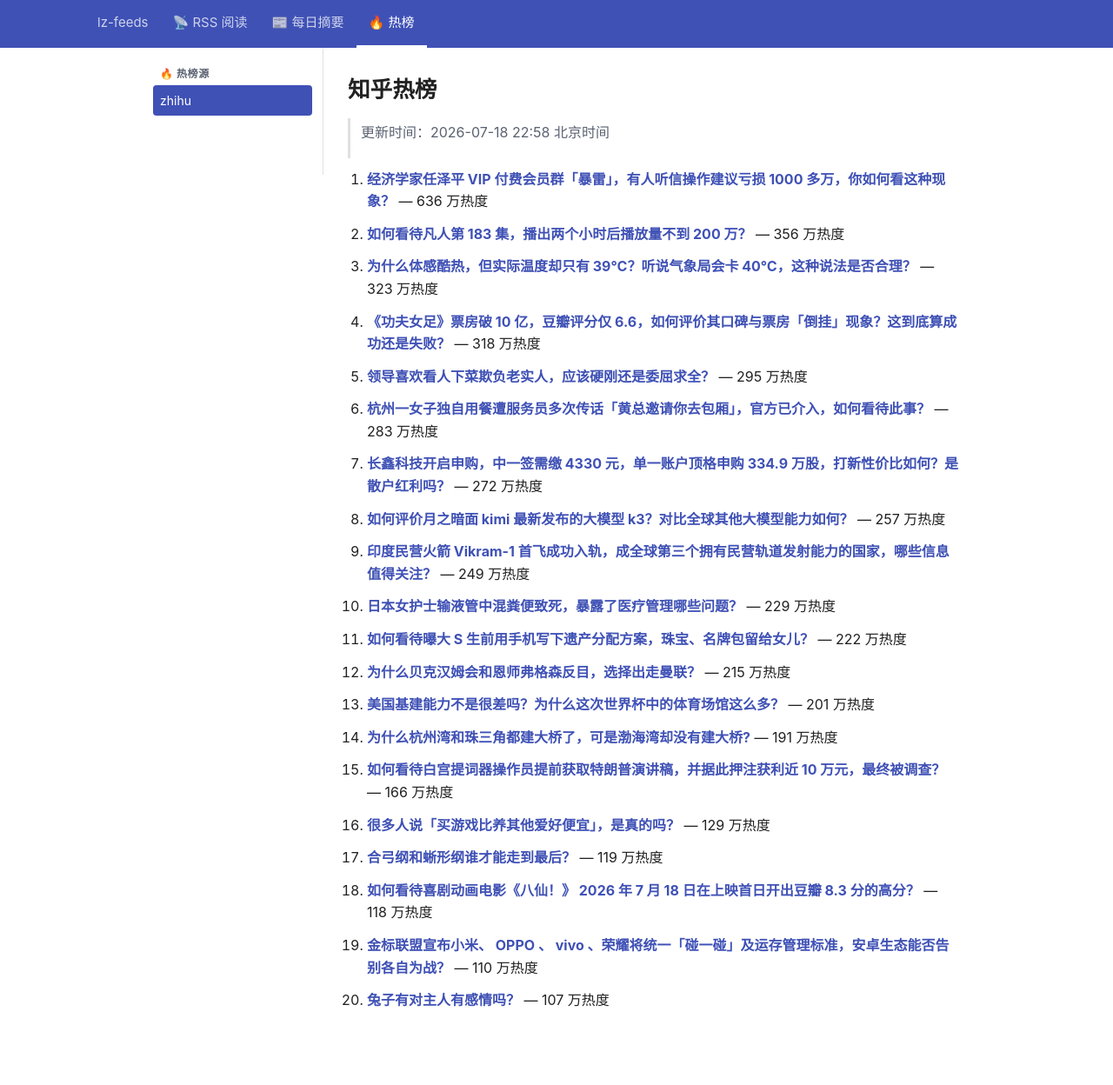
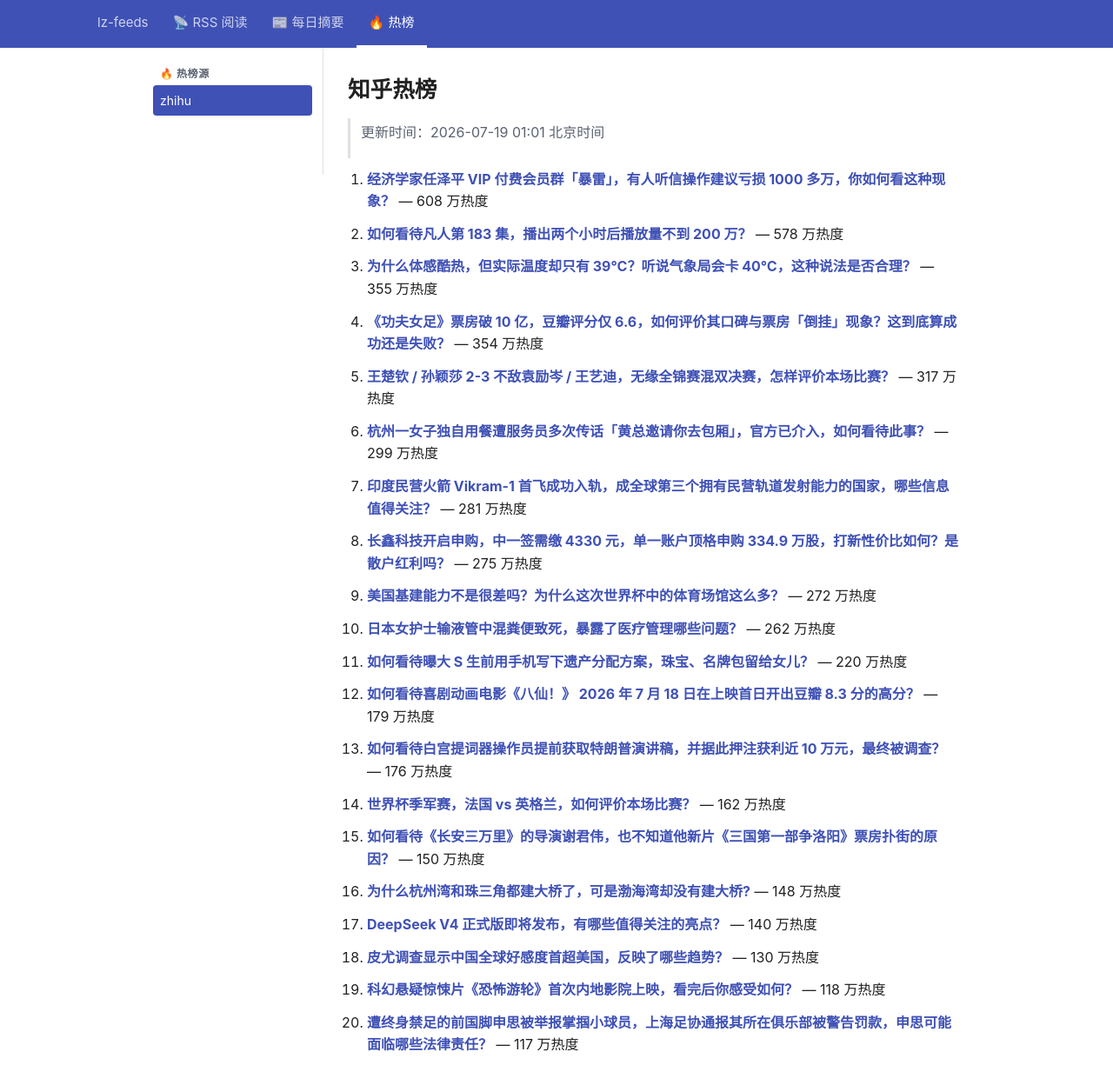
Before and after one commit to lizhang0101/lz-feeds, a Jekyll site: the page built from _hotlist/zhihu.md, in a window 1280 px wide and 1279 px high. Shown: the top 1248 px of the window at 87% size. Built offline with Jekyll 4.4.1, drawn with Linux system fonts in a browser that asks for light colours.

Commit message:
hotlist: 2026-07-18T17:01Z

```diff
--- a/_hotlist/zhihu.md
+++ b/_hotlist/zhihu.md
@@ -1,48 +1,48 @@
 ---
-updated: 2026-07-18 22:58 北京时间
+updated: 2026-07-19 01:01 北京时间
 count: 20
 ---
 
 # 知乎热榜
 
-> 更新时间：2026-07-18 22:58 北京时间
+> 更新时间：2026-07-19 01:01 北京时间
 
-1. **[经济学家任泽平 VIP 付费会员群「暴雷」，有人听信操作建议亏损 1000 多万，你如何看这种现象？](https://www.zhihu.com/question/2061371759589323819)** — 636 万热度
+1. **[经济学家任泽平 VIP 付费会员群「暴雷」，有人听信操作建议亏损 1000 多万，你如何看这种现象？](https://www.zhihu.com/question/2061371759589323819)** — 608 万热度
 
-2. **[如何看待凡人第 183 集，播出两个小时后播放量不到 200 万？](https://www.zhihu.com/question/2061800406666178604)** — 356 万热度
+2. **[如何看待凡人第 183 集，播出两个小时后播放量不到 200 万？](https://www.zhihu.com/question/2061800406666178604)** — 578 万热度
 
-3. **[为什么体感酷热，但实际温度却只有 39℃？听说气象局会卡 40℃，这种说法是否合理？](https://www.zhihu.com/question/2061366752232190902)** — 323 万热度
+3. **[为什么体感酷热，但实际温度却只有 39℃？听说气象局会卡 40℃，这种说法是否合理？](https://www.zhihu.com/question/2061366752232190902)** — 355 万热度
 
-4. **[《功夫女足》票房破 10 亿，豆瓣评分仅 6.6，如何评价其口碑与票房「倒挂」现象？这到底算成功还是失败？](https://www.zhihu.com/question/2060529589093511823)** — 318 万热度
+4. **[《功夫女足》票房破 10 亿，豆瓣评分仅 6.6，如何评价其口碑与票房「倒挂」现象？这到底算成功还是失败？](https://www.zhihu.com/question/2060529589093511823)** — 354 万热度
 
-5. **[领导喜欢看人下菜欺负老实人，应该硬刚还是委屈求全？](https://www.zhihu.com/question/1998339662528397803)** — 295 万热度
+5. **[王楚钦 / 孙颖莎 2-3 不敌袁励岑 / 王艺迪，无缘全锦赛混双决赛，怎样评价本场比赛？](https://www.zhihu.com/question/2061941086679819536)** — 317 万热度
 
-6. **[杭州一女子独自用餐遭服务员多次传话「黄总邀请你去包厢」，官方已介入，如何看待此事？](https://www.zhihu.com/question/2061337736611734900)** — 283 万热度
+6. **[杭州一女子独自用餐遭服务员多次传话「黄总邀请你去包厢」，官方已介入，如何看待此事？](https://www.zhihu.com/question/2061337736611734900)** — 299 万热度
 
-7. **[长鑫科技开启申购，中一签需缴 4330 元，单一账户顶格申购 334.9 万股，打新性价比如何？是散户红利吗？](https://www.zhihu.com/question/2061067983900906626)** — 272 万热度
+7. **[印度民营火箭 Vikram-1 首飞成功入轨，成全球第三个拥有民营轨道发射能力的国家，哪些信息值得关注？](https://www.zhihu.com/question/2061833227313189605)** — 281 万热度
 
-8. **[如何评价月之暗面 kimi 最新发布的大模型 k3？对比全球其他大模型能力如何？](https://www.zhihu.com/question/2061412232924337204)** — 257 万热度
+8. **[长鑫科技开启申购，中一签需缴 4330 元，单一账户顶格申购 334.9 万股，打新性价比如何？是散户红利吗？](https://www.zhihu.com/question/2061067983900906626)** — 275 万热度
 
-9. **[印度民营火箭 Vikram-1 首飞成功入轨，成全球第三个拥有民营轨道发射能力的国家，哪些信息值得关注？](https://www.zhihu.com/question/2061833227313189605)** — 249 万热度
+9. **[美国基建能力不是很差吗？为什么这次世界杯中的体育场馆这么多？](https://www.zhihu.com/question/2060785946757428288)** — 272 万热度
 
-10. **[日本女护士输液管中混粪便致死，暴露了医疗管理哪些问题？](https://www.zhihu.com/question/2060865422690366421)** — 229 万热度
+10. **[日本女护士输液管中混粪便致死，暴露了医疗管理哪些问题？](https://www.zhihu.com/question/2060865422690366421)** — 262 万热度
 
-11. **[如何看待曝大 S 生前用手机写下遗产分配方案，珠宝、名牌包留给女儿？](https://www.zhihu.com/question/2060765589857990533)** — 222 万热度
+11. **[如何看待曝大 S 生前用手机写下遗产分配方案，珠宝、名牌包留给女儿？](https://www.zhihu.com/question/2060765589857990533)** — 220 万热度
 
-12. **[为什么贝克汉姆会和恩师弗格森反目，选择出走曼联？](https://www.zhihu.com/question/503931227)** — 215 万热度
+12. **[如何看待喜剧动画电影《八仙！》 2026 年 7 月 18 日在上映首日开出豆瓣 8.3 分的高分？](https://www.zhihu.com/question/2061739101330710715)** — 179 万热度
 
-13. **[美国基建能力不是很差吗？为什么这次世界杯中的体育场馆这么多？](https://www.zhihu.com/question/2060785946757428288)** — 201 万热度
+13. **[如何看待白宫提词器操作员提前获取特朗普演讲稿，并据此押注获利近 10 万元，最终被调查？](https://www.zhihu.com/question/2061441397995954863)** — 176 万热度
 
-14. **[为什么杭州湾和珠三角都建大桥了，可是渤海湾却没有建大桥?](https://www.zhihu.com/question/660373683)** — 191 万热度
+14. **[世界杯季军赛，法国 vs 英格兰，如何评价本场比赛？](https://www.zhihu.com/question/2061740947776579179)** — 162 万热度
 
-15. **[如何看待白宫提词器操作员提前获取特朗普演讲稿，并据此押注获利近 10 万元，最终被调查？](https://www.zhihu.com/question/2061441397995954863)** — 166 万热度
+15. **[如何看待《长安三万里》的导演谢君伟，也不知道他新片《三国第一部争洛阳》票房扑街的原因？](https://www.zhihu.com/question/2061530706438895358)** — 150 万热度
 
-16. **[很多人说「买游戏比养其他爱好便宜」，是真的吗？](https://www.zhihu.com/question/2060695050443608324)** — 129 万热度
+16. **[为什么杭州湾和珠三角都建大桥了，可是渤海湾却没有建大桥?](https://www.zhihu.com/question/660373683)** — 148 万热度
 
-17. **[合弓纲和蜥形纲谁才能走到最后？](https://www.zhihu.com/question/355741947)** — 119 万热度
+17. **[DeepSeek V4 正式版即将发布，有哪些值得关注的亮点？](https://www.zhihu.com/question/2061407401308152796)** — 140 万热度
 
-18. **[如何看待喜剧动画电影《八仙！》 2026 年 7 月 18 日在上映首日开出豆瓣 8.3 分的高分？](https://www.zhihu.com/question/2061739101330710715)** — 118 万热度
+18. **[皮尤调查显示中国全球好感度首超美国，反映了哪些趋势？](https://www.zhihu.com/question/2061175218329196382)** — 130 万热度
 
-19. **[金标联盟宣布小米、 OPPO 、 vivo 、荣耀将统一「碰一碰」及运存管理标准，安卓生态能否告别各自为战？](https://www.zhihu.com/question/2061503634332809158)** — 110 万热度
+19. **[科幻悬疑惊悚片《恐怖游轮》首次内地影院上映，看完后你感受如何？](https://www.zhihu.com/question/2060326112048018673)** — 118 万热度
 
-20. **[兔子有对主人有感情吗？](https://www.zhihu.com/question/340931234)** — 107 万热度
+20. **[遭终身禁足的前国脚申思被举报掌掴小球员，上海足协通报其所在俱乐部被警告罚款，申思可能面临哪些法律责任？](https://www.zhihu.com/question/2061692639876059528)** — 117 万热度
```
